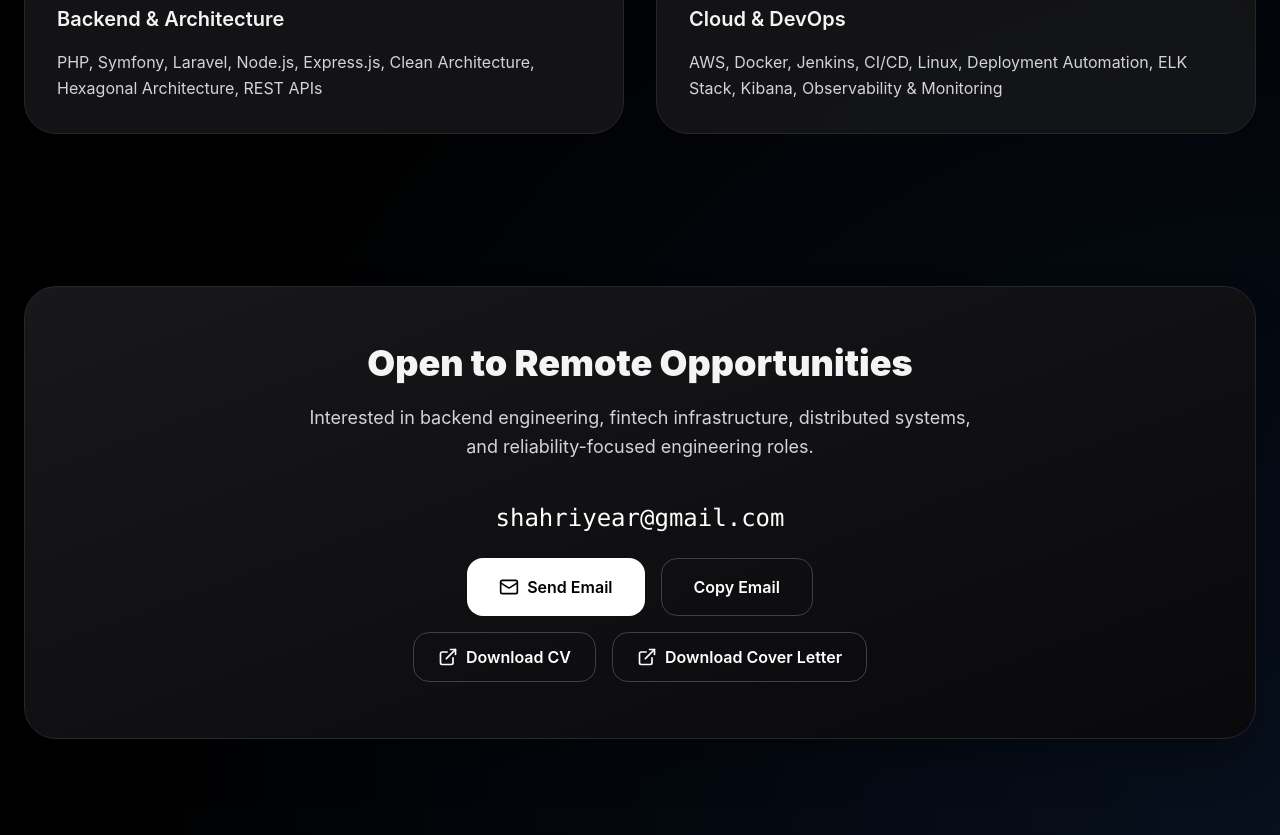
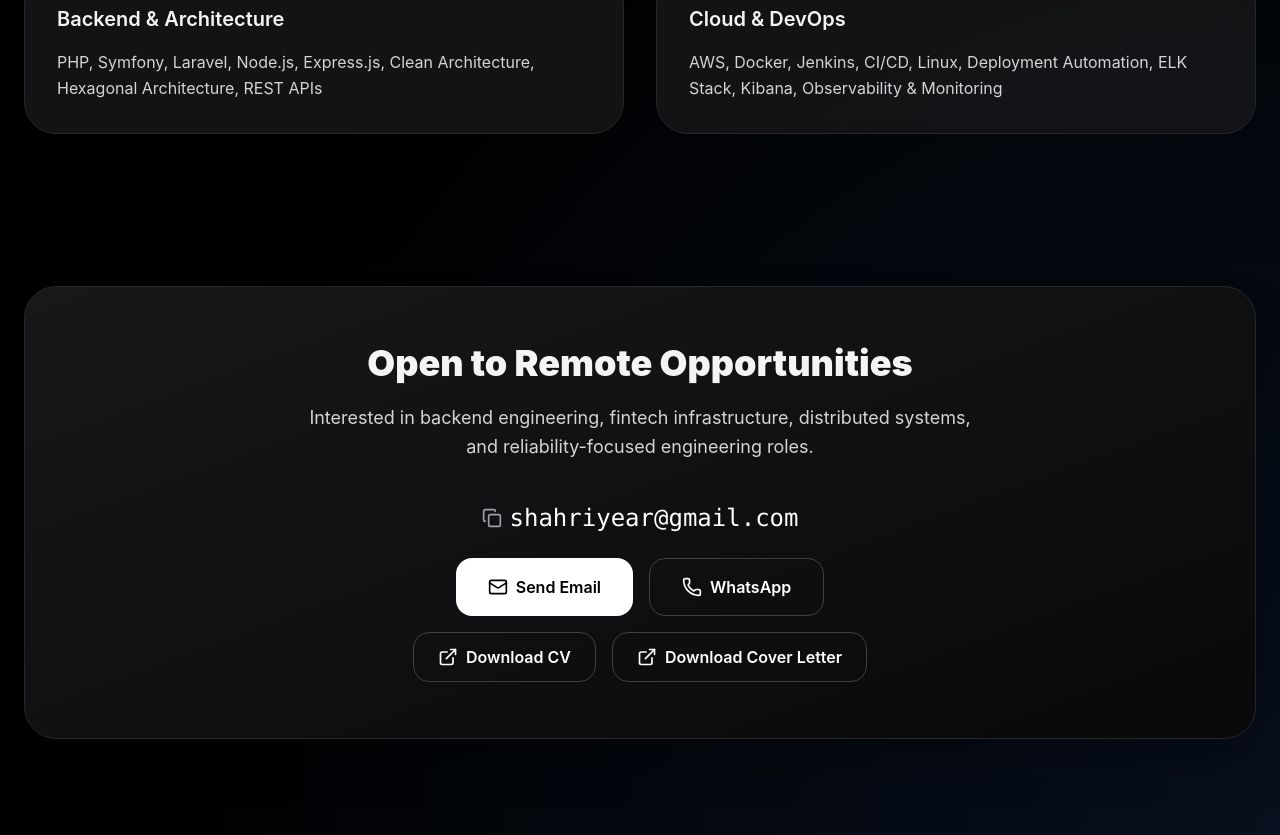
Before and after one commit to shahriyear/portfolio, a React app: page / in a window 1280 px wide. Shown: the part 2284-3119 px from the top of the page. Built offline with nearby package versions, Linux system fonts and the light colour scheme; the HTML template or start-up script is replaced by a standard one.

Commit message:
contact fixed and whats app add

```diff
--- a/src/App.jsx
+++ b/src/App.jsx
@@ -1,8 +1,11 @@
 import { motion } from "framer-motion";
+import { useState } from "react";
 import {
   GitBranch,
+  Copy,
   ExternalLink,
   Mail,
+  Phone,
   Activity,
   ShieldCheck,
   Server,
@@ -10,6 +13,7 @@ import {
 } from "lucide-react";
 
 export default function Portfolio() {
+  const [copied, setCopied] = useState(false);
   const skills = [
     "Fintech Infrastructure",
     "Payment Systems",
@@ -258,12 +262,24 @@ export default function Portfolio() {
           </p>
 
           <div className="space-y-6">
-            <div className="text-2xl font-mono text-white">
-              shahriyear@gmail.com
+            <div className="flex items-center justify-center gap-2 text-2xl font-mono text-white cursor-pointer hover:text-zinc-300 transition-colors relative group"
+               onClick={() => {
+                 navigator.clipboard.writeText('shahriyear@gmail.com');
+                 setCopied(true);
+                 setTimeout(() => setCopied(false), 2000);
+               }}
+               title="Click to copy email">
+              <Copy className={`w-5 h-5 transition-colors ${copied ? 'text-emerald-400' : 'text-zinc-400'}`} />
+              <span className={`transition-colors ${copied ? 'text-emerald-400' : 'text-white'}`}>
+                {copied ? 'Copied!' : 'shahriyear@gmail.com'}
+              </span>
+              <span className="absolute -top-8 left-1/2 transform -translate-x-1/2 bg-zinc-800 text-white text-xs px-2 py-1 rounded opacity-0 group-hover:opacity-100 transition-opacity whitespace-nowrap">
+                Click to copy
+              </span>
             </div>
 
             <div className="flex flex-col gap-4">
-              <div className="flex gap-4 justify-center">
+              <div className="flex flex-wrap gap-4 justify-center">
                 <a
                   href="mailto:shahriyear@gmail.com"
                   className="inline-flex items-center gap-2 px-8 py-4 rounded-2xl bg-white text-black font-semibold hover:opacity-90 transition"
@@ -271,12 +287,14 @@ export default function Portfolio() {
                   <Mail className="w-5 h-5" />
                   Send Email
                 </a>
-                <button
-                  onClick={() => navigator.clipboard.writeText('shahriyear@gmail.com')}
+                <a
+                  href="https://wa.me/8801749798295"
+                  target="_blank"
                   className="inline-flex items-center gap-2 px-8 py-4 rounded-2xl border border-zinc-700 text-white font-semibold hover:border-zinc-500 transition"
                 >
-                  Copy Email
-                </button>
+                  <Phone className="w-5 h-5" />
+                  WhatsApp
+                </a>
               </div>
 
               <div className="flex gap-4 justify-center">
```
